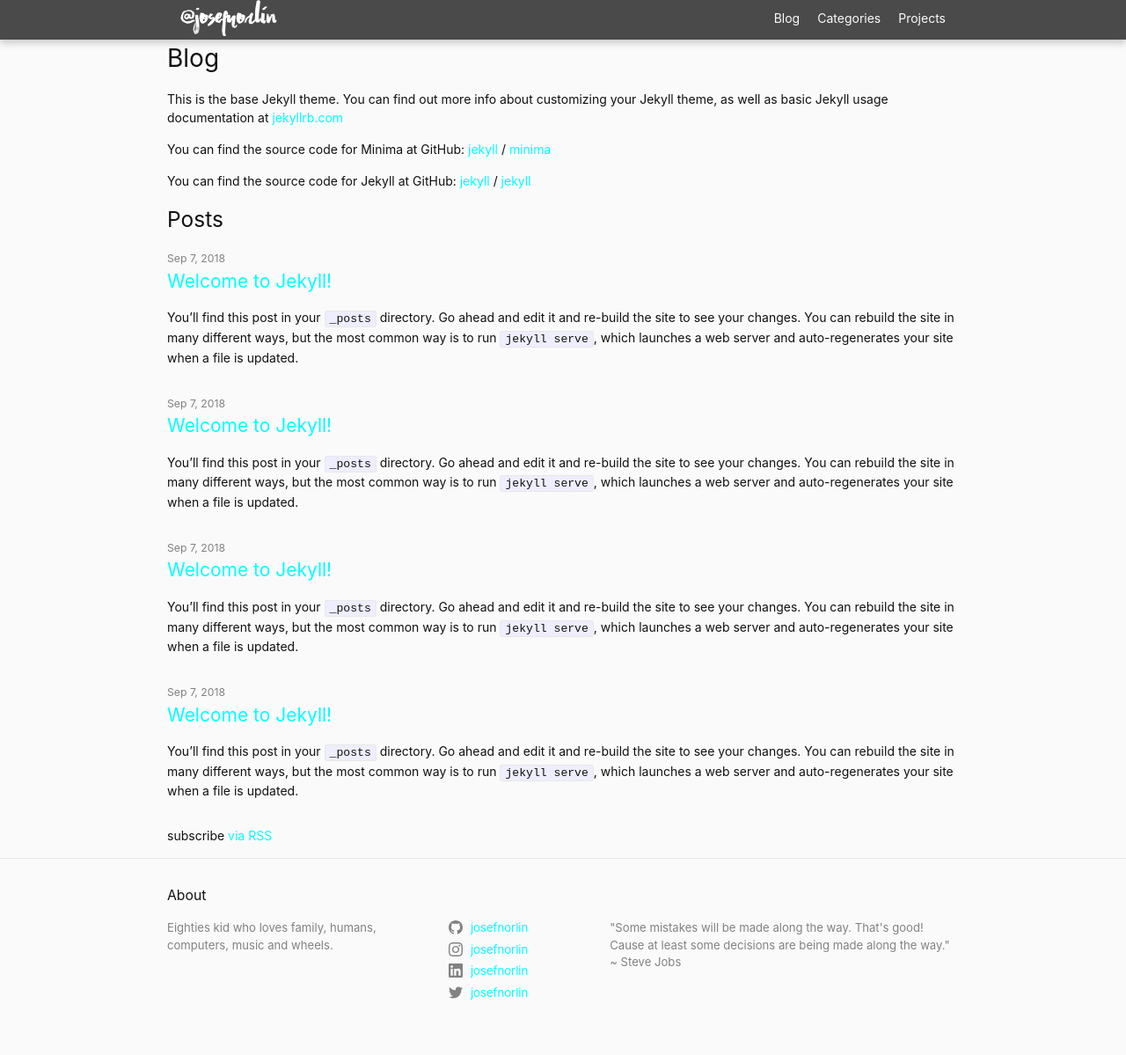
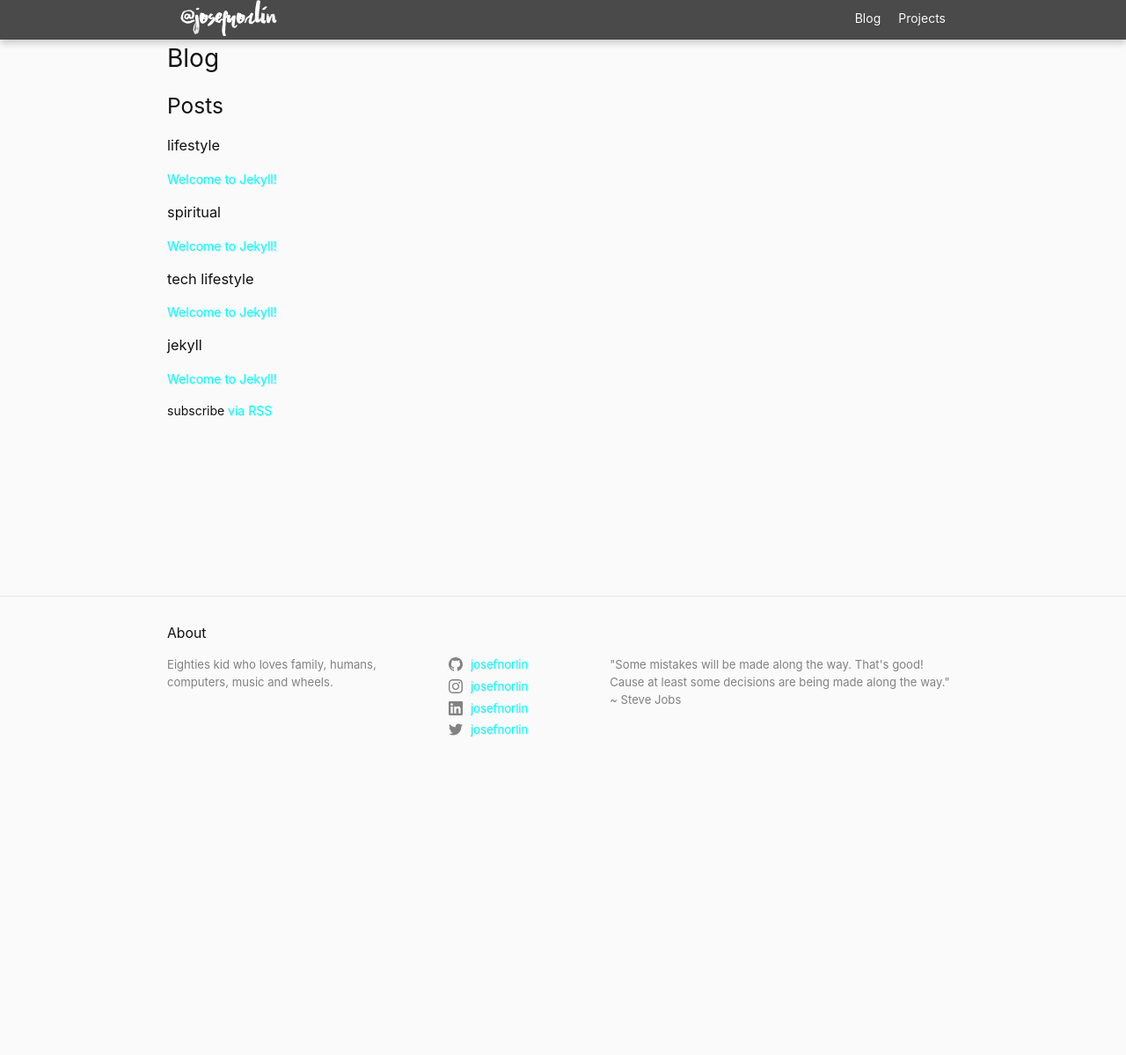
Before and after one commit to josefnorlin/josefnorlin.github.io, a Jekyll site: the page built from blog.md, in a window 1280 px wide. Shown: the whole page at 88% size. Built offline with Jekyll 4.4.1, drawn with Linux system fonts in a browser that asks for light colours; after the commit the page ends 900 px from its top, so only the background shows below that.

Commit message:
Blog start

```diff
--- a/_includes/social.html
+++ b/_includes/social.html
@@ -1,14 +1,14 @@
 <ul class="social-media-list">
-  {%- if site.dribbble_username -%}<li><a href="https://dribbble.com/{{ site.dribbble_username| cgi_escape | escape }}"><svg class="svg-icon"><use xlink:href="{{ '/assets/minima-social-icons.svg#dribbble' | relative_url }}"></use></svg> <span class="username">{{ site.dribbble_username| escape }}</span></a></li>{%- endif -%}
-  {%- if site.facebook_username -%}<li><a href="https://www.facebook.com/{{ site.facebook_username| cgi_escape | escape }}"><svg class="svg-icon"><use xlink:href="{{ '/assets/minima-social-icons.svg#facebook' | relative_url }}"></use></svg> <span class="username">{{ site.facebook_username| escape }}</span></a></li>{%- endif -%}
-  {%- if site.flickr_username -%}<li><a href="https://www.flickr.com/photos/{{ site.flickr_username| cgi_escape | escape }}"><svg class="svg-icon"><use xlink:href="{{ '/assets/minima-social-icons.svg#flickr' | relative_url }}"></use></svg> <span class="username">{{ site.flickr_username| escape }}</span></a></li>{%- endif -%}
-  {%- if site.github_username -%}<li><a href="https://github.com/{{ site.github_username| cgi_escape | escape }}"><svg class="svg-icon"><use xlink:href="{{ '/assets/minima-social-icons.svg#github' | relative_url }}"></use></svg> <span class="username">{{ site.github_username| escape }}</span></a></li>{%- endif -%}
-  {%- if site.instagram_username -%}<li><a href="https://www.instagram.com/{{ site.instagram_username| cgi_escape | escape }}"><svg class="svg-icon"><use xlink:href="{{ '/assets/minima-social-icons.svg#instagram' | relative_url }}"></use></svg> <span class="username">{{ site.instagram_username| escape }}</span></a></li>{%- endif -%}
-  {%- if site.linkedin_username -%}<li><a href="https://www.linkedin.com/in/{{ site.linkedin_username| cgi_escape | escape }}"><svg class="svg-icon"><use xlink:href="{{ '/assets/minima-social-icons.svg#linkedin' | relative_url }}"></use></svg> <span class="username">{{ site.linkedin_username| escape }}</span></a></li>{%- endif -%}
-  {%- if site.pinterest_username -%}<li><a href="https://www.pinterest.com/{{ site.pinterest_username| cgi_escape | escape }}"><svg class="svg-icon"><use xlink:href="{{ '/assets/minima-social-icons.svg#pinterest' | relative_url }}"></use></svg> <span class="username">{{ site.pinterest_username| escape }}</span></a></li>{%- endif -%}
-  {%- for mst in site.mastodon -%}{%- if mst.username and mst.instance -%}<li><a href="https://{{ mst.instance| cgi_escape | escape}}/@{{mst.username}}"><svg class="svg-icon"><use xlink:href="{{ '/assets/minima-social-icons.svg#mastodon' | relative_url }}"></use></svg> <span class="username">{{ mst.username|escape }}</span></a></li>{%- endif -%}{%- endfor -%}
-  {%- if site.twitter_username -%}<li><a href="https://twitter.com/{{ site.twitter_username| cgi_escape | escape }}"><svg class="svg-icon"><use xlink:href="{{ '/assets/minima-social-icons.svg#twitter' | relative_url }}"></use></svg> <span class="username">{{ site.twitter_username| escape }}</span></a></li>{%- endif -%}
-  {%- if site.youtube_username -%}<li><a href="https://www.youtube.com/{{ site.youtube_username| cgi_escape | escape }}"><svg class="svg-icon"><use xlink:href="{{ '/assets/minima-social-icons.svg#youtube' | relative_url }}"></use></svg> <span class="username">{{ site.youtube_username| escape }}</span></a></li>{%- endif -%}
-  {%- if site.googleplus_username -%}<li><a href="https://plus.google.com/{{ site.googleplus_username| escape }}"><svg class="svg-icon"><use xlink:href="{{ '/assets/minima-social-icons.svg#googleplus' | relative_url }}"></use></svg> <span class="username">{{ site.googleplus_username| escape }}</span></a></li>{%- endif -%}
-  {%- if site.rss -%}<li><a href="{{ 'feed.xml' | relative_url }}"><svg class="svg-icon"><use xlink:href="{{ '/assets/minima-social-icons.svg#rss' | relative_url }}"></use></svg> <span>{{ site.rss | escape }}</span></a></li>{%- endif -%}
+  {%- if site.dribbble_username -%}<li><a target="_blank" href="https://dribbble.com/{{ site.dribbble_username| cgi_escape | escape }}"><svg class="svg-icon"><use xlink:href="{{ '/assets/minima-social-icons.svg#dribbble' | relative_url }}"></use></svg> <span class="username">{{ site.dribbble_username| escape }}</span></a></li>{%- endif -%}
+  {%- if site.facebook_username -%}<li><a target="_blank" href="https://www.facebook.com/{{ site.facebook_username| cgi_escape | escape }}"><svg class="svg-icon"><use xlink:href="{{ '/assets/minima-social-icons.svg#facebook' | relative_url }}"></use></svg> <span class="username">{{ site.facebook_username| escape }}</span></a></li>{%- endif -%}
+  {%- if site.flickr_username -%}<li><a target="_blank" href="https://www.flickr.com/photos/{{ site.flickr_username| cgi_escape | escape }}"><svg class="svg-icon"><use xlink:href="{{ '/assets/minima-social-icons.svg#flickr' | relative_url }}"></use></svg> <span class="username">{{ site.flickr_username| escape }}</span></a></li>{%- endif -%}
+  {%- if site.github_username -%}<li><a target="_blank" href="https://github.com/{{ site.github_username| cgi_escape | escape }}"><svg class="svg-icon"><use xlink:href="{{ '/assets/minima-social-icons.svg#github' | relative_url }}"></use></svg> <span class="username">{{ site.github_username| escape }}</span></a></li>{%- endif -%}
+  {%- if site.instagram_username -%}<li><a target="_blank" href="https://www.instagram.com/{{ site.instagram_username| cgi_escape | escape }}"><svg class="svg-icon"><use xlink:href="{{ '/assets/minima-social-icons.svg#instagram' | relative_url }}"></use></svg> <span class="username">{{ site.instagram_username| escape }}</span></a></li>{%- endif -%}
+  {%- if site.linkedin_username -%}<li><a target="_blank" href="https://www.linkedin.com/in/{{ site.linkedin_username| cgi_escape | escape }}"><svg class="svg-icon"><use xlink:href="{{ '/assets/minima-social-icons.svg#linkedin' | relative_url }}"></use></svg> <span class="username">{{ site.linkedin_username| escape }}</span></a></li>{%- endif -%}
+  {%- if site.pinterest_username -%}<li><a target="_blank" href="https://www.pinterest.com/{{ site.pinterest_username| cgi_escape | escape }}"><svg class="svg-icon"><use xlink:href="{{ '/assets/minima-social-icons.svg#pinterest' | relative_url }}"></use></svg> <span class="username">{{ site.pinterest_username| escape }}</span></a></li>{%- endif -%}
+  {%- for mst in site.mastodon -%}{%- if mst.username and mst.instance -%}<li><a target="_blank" href="https://{{ mst.instance| cgi_escape | escape}}/@{{mst.username}}"><svg class="svg-icon"><use xlink:href="{{ '/assets/minima-social-icons.svg#mastodon' | relative_url }}"></use></svg> <span class="username">{{ mst.username|escape }}</span></a></li>{%- endif -%}{%- endfor -%}
+  {%- if site.twitter_username -%}<li><a target="_blank" href="https://twitter.com/{{ site.twitter_username| cgi_escape | escape }}"><svg class="svg-icon"><use xlink:href="{{ '/assets/minima-social-icons.svg#twitter' | relative_url }}"></use></svg> <span class="username">{{ site.twitter_username| escape }}</span></a></li>{%- endif -%}
+  {%- if site.youtube_username -%}<li><a target="_blank" href="https://www.youtube.com/{{ site.youtube_username| cgi_escape | escape }}"><svg class="svg-icon"><use xlink:href="{{ '/assets/minima-social-icons.svg#youtube' | relative_url }}"></use></svg> <span class="username">{{ site.youtube_username| escape }}</span></a></li>{%- endif -%}
+  {%- if site.googleplus_username -%}<li><a target="_blank" href="https://plus.google.com/{{ site.googleplus_username| escape }}"><svg class="svg-icon"><use xlink:href="{{ '/assets/minima-social-icons.svg#googleplus' | relative_url }}"></use></svg> <span class="username">{{ site.googleplus_username| escape }}</span></a></li>{%- endif -%}
+  {%- if site.rss -%}<li><a target="_blank" href="{{ 'feed.xml' | relative_url }}"><svg class="svg-icon"><use xlink:href="{{ '/assets/minima-social-icons.svg#rss' | relative_url }}"></use></svg> <span>{{ site.rss | escape }}</span></a></li>{%- endif -%}
 </ul>
--- /dev/null
+++ b/_layouts/blog.html
@@ -0,0 +1,37 @@
+---
+layout: default
+---
+
+<div class="home">
+  {%- if page.title -%}
+    <h1 class="page-heading">{{ page.title }}</h1>
+  {%- endif -%}
+
+  {{ content }}
+
+  {%- if site.posts.size > 0 -%}
+    <h2 class="post-list-heading">{{ page.list_title | default: "Posts" }}</h2>
+    <ul class="post-list">
+
+        <div id="archives">
+        {% for category in site.categories %}
+            <div class="archive-group">
+            {% capture category_name %}{{ category | first }}{% endcapture %}
+            <div id="#{{ category_name | slugize }}"></div>
+            <p></p>
+
+            <h3 class="category-head">{{ category_name }}</h3>
+            <a name="{{ category_name | slugize }}"></a>
+            {% for post in site.categories[category_name] %}
+            <article class="archive-item">
+                <h4><a href="{{ site.baseurl }}{{ post.url }}">{{post.title}}</a></h4>
+            </article>
+            {% endfor %}
+            </div>
+        {% endfor %}
+        </div>
+
+    <p class="rss-subscribe">subscribe <a href="{{ "/feed.xml" | relative_url }}">via RSS</a></p>
+  {%- endif -%}
+
+</div>
--- a/_layouts/home.html
+++ b/_layouts/home.html
@@ -38,7 +39,7 @@
 
         {%- else -%}
 
-          <div class="grid-item">
+          <div class="grid-item {{ post.categories }}">
             {%- if post.image -%}
             <a class="post-link" href="{{ post.url | relative_url }}">
               <div class="img-container">
--- a/_sass/minima/_base.scss
+++ b/_sass/minima/_base.scss
@@ -105,14 +105,16 @@
 a {
   color: $brand-color;
   text-decoration: none;
+  text-shadow: 1px 1px 1px rgba(0,0,0, 0.1);
 
   &:visited {
-    color: darken($brand-color, 15%);
+    // color: darken($brand-color, 10%);
+    color: $brand-color;
   }
 
   &:hover {
     color: $text-color;
-    text-decoration: underline;
+    text-decoration: none;
   }
 
   .social-media-list &:hover {
--- a/blog.md
+++ b/blog.md
@@ -1,18 +1,5 @@
 ---
-layout: blog/index
+layout: blog
 title: Blog
 permalink: /blog/
 ---
-
-This is the base Jekyll theme. You can find out more info about customizing your Jekyll theme, as well as basic Jekyll usage documentation at [jekyllrb.com](https://jekyllrb.com/)
-
-You can find the source code for Minima at GitHub:
-[jekyll][jekyll-organization] /
-[minima](https://github.com/jekyll/minima)
-
-You can find the source code for Jekyll at GitHub:
-[jekyll][jekyll-organization] /
-[jekyll](https://github.com/jekyll/jekyll)
-
-
-[jekyll-organization]: https://github.com/jekyll
```
Also changed, not shown: other parts of _layouts/home.html (+1 -0 lines), categories.md (deleted, +0 -24 lines), 4 other files.
